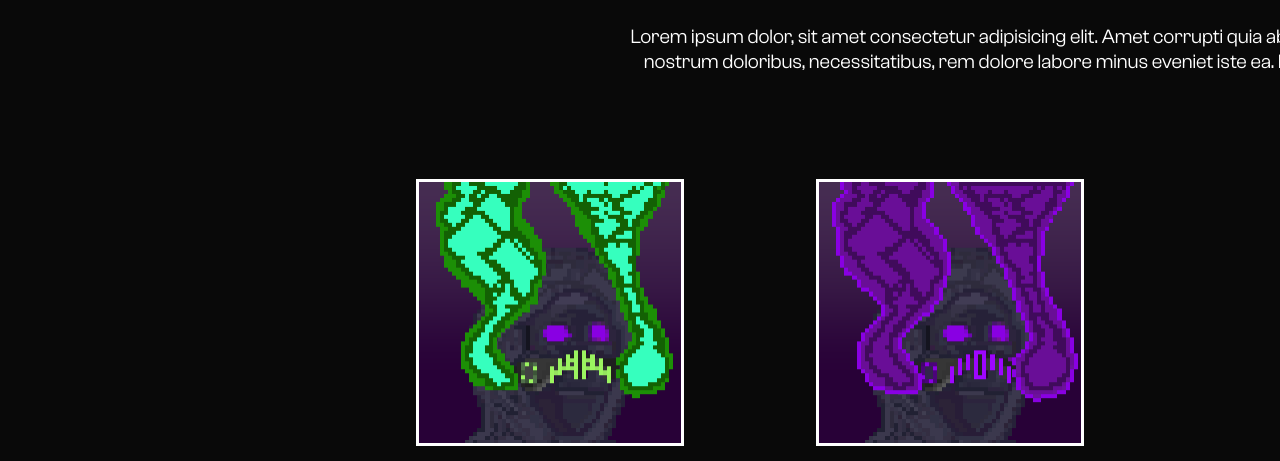
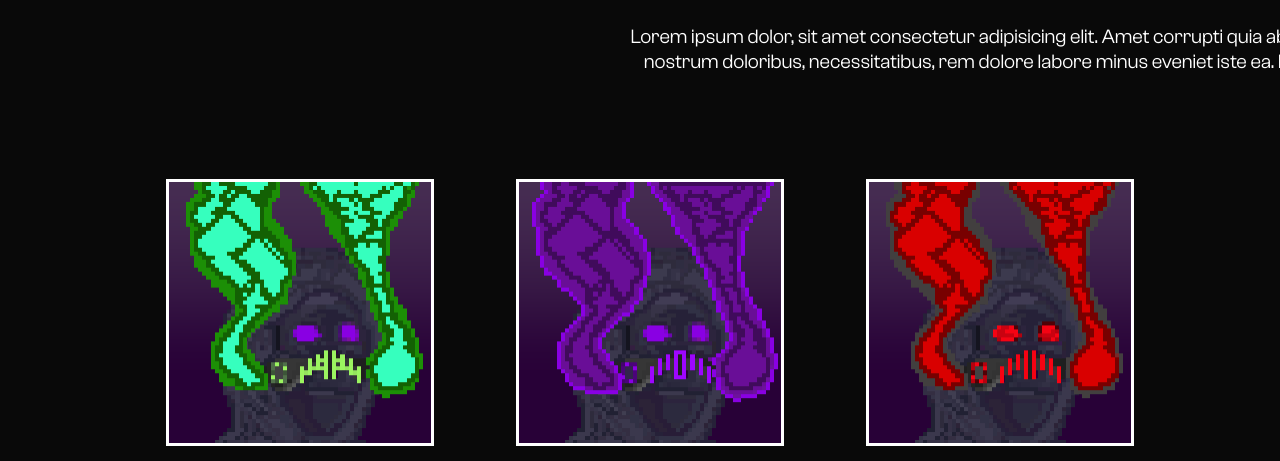
Before and after one commit to JinaColez/NFT-WEBSITE, a plain HTML site: page about.html in a window 1280 px wide. Shown: the part 336-797 px from the top of the page. Drawn offline with Linux system fonts and the light colour scheme; a web font is replaced by a local one.

Commit message:
third commit

```diff
--- a/about.html
+++ b/about.html
@@ -35,7 +35,7 @@
     .aboutgrid {
       display: grid;
       place-items: center;
-      grid-template-rows: repeat(9, 100px);
+      grid-template-rows: repeat(10, 100px);
       grid-template-columns: repeat(auto-fit, minmax(100px, 1fr));
     }
 
@@ -49,13 +49,13 @@
       grid-area: 5 / 1 / 6 / 20;
     }
     .aboutgrid-4 {
-      grid-area: 6 / 6 / 9 / 7;
+      grid-area: 6 / 2 / 9 / 6;
     }
     .aboutgrid-5 {
-      grid-area: 6 / 9 / 9 / 12;
+      grid-area: 6 / 6 / 9 / 9;
     }
     .aboutgrid-6 {
-      grid-area: 6 / 13 / 9 / 16;
+      grid-area: 6 / 9 / 9 / 13;
     }
     .aboutgrid-7 {
       grid-area: 9 / 6 / 9 / 7;
--- a/style.css
+++ b/style.css
@@ -18,7 +18,7 @@
   font-style: normal;
   src: url(assets/fonts/Clash-Grotesk.ttf);
 }
-/* MEDIA QUERY IMPORT */
+
 
 * {
   text-decoration: none;
```
Also changed, not shown: nftgallery.html (+2 -2 lines).
